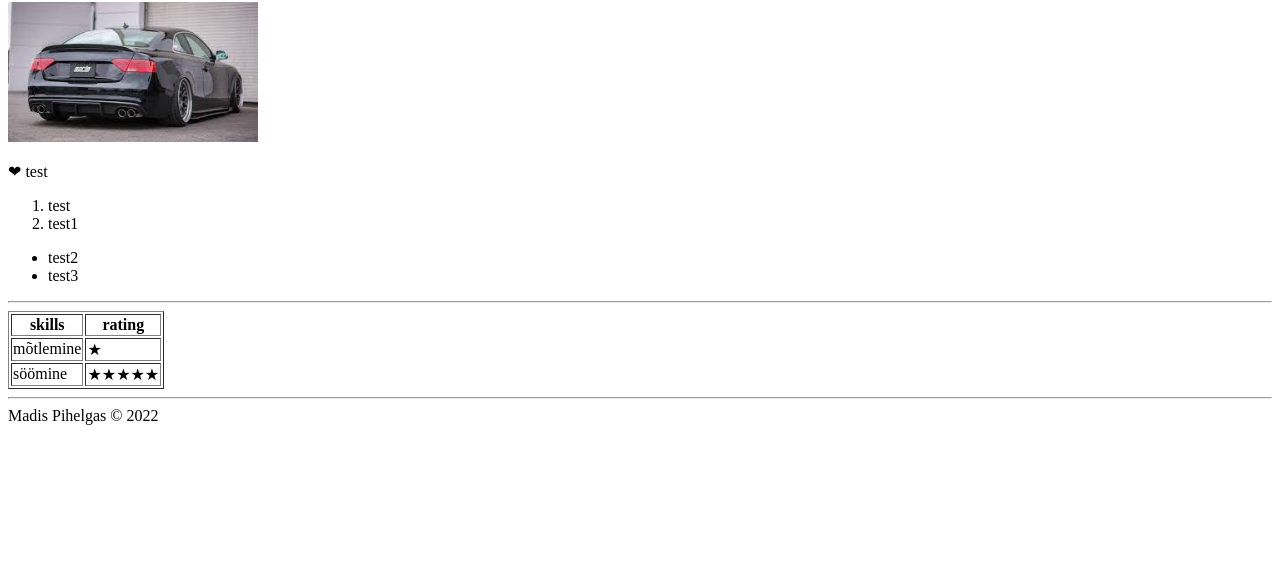
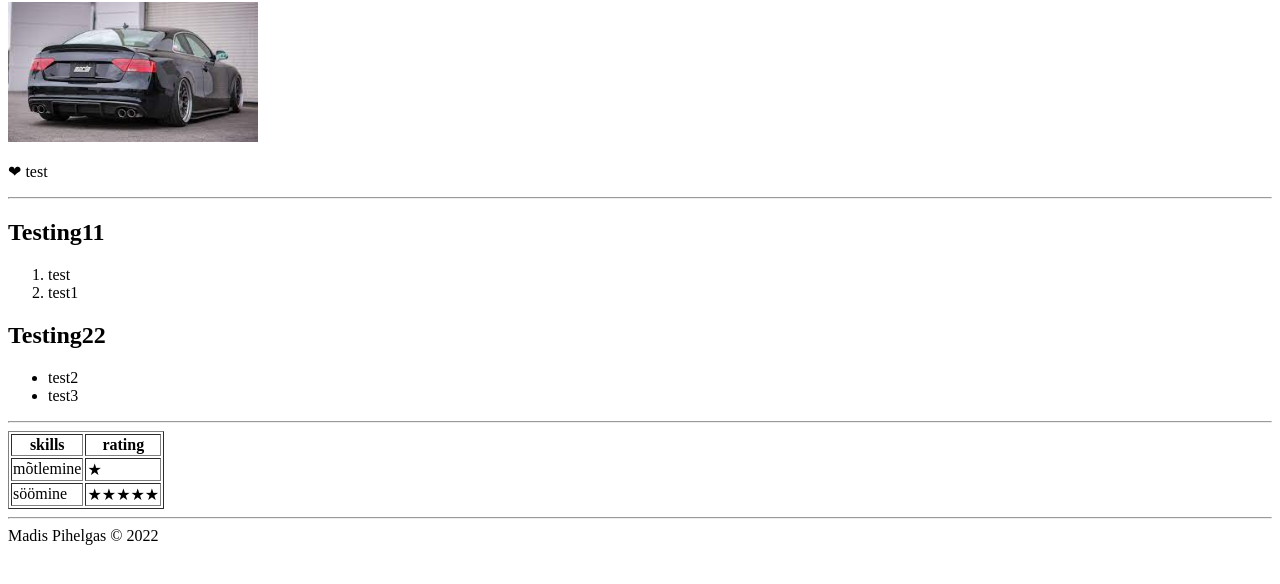
Before and after one commit to ro0k13/week1-html-firstPage, a plain HTML site: page index.html in a window 1280 px wide. Shown: the part 78-662 px from the top of the page. Drawn offline with Linux system fonts and the light colour scheme.

Commit message:
muudatused

```diff
--- a/index.html
+++ b/index.html
@@ -12,10 +12,15 @@
   <img src="img/a5.jpg" alt="audi" width="250">
   <p>&#10084 test</p>
 
+  <hr>
+
+  <h2>Testing11</h2>
+
   <ol>
      <li>test</li>
      <li>test1</li>
   </ol>
+  <h2>Testing22</h2>
   <ul>
     <li>test2</li>
     <li>test3</li>
```
